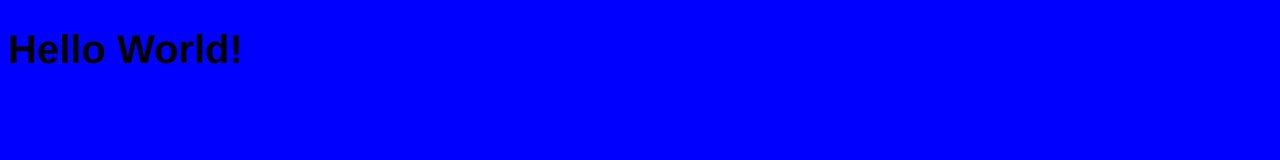
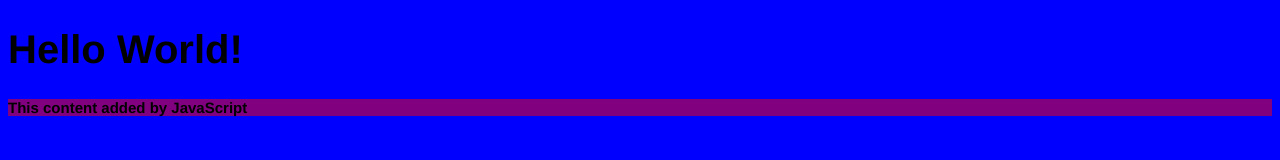
Before and after one commit to LindseyP6/First-Repository, a plain HTML site: page index.html in a window 1280 px wide. Drawn offline with Linux system fonts and the light colour scheme.

Commit message:
add script.js, connect to index.html

```diff
--- a/index.html
+++ b/index.html
@@ -5,6 +5,7 @@
     <title>My Website</title>
   </head>
   <body>
-      <h1>Hello World!</h1>
+    <h1>Hello World!</h1>
+    <script src="script.js"></script>
   </body>
 </html>
--- /dev/null
+++ b/script.js
@@ -0,0 +1,4 @@
+const h2 = document.createElement("h2");
+h2.textContent = "This content added by JavaScript";
+
+document.querySelector("body").appendChild(h2);
--- a/style.css
+++ b/style.css
@@ -3,3 +3,8 @@
     font-family: helvetica, arial, sans-serif;
     font-size: 20px;
   }
+
+  h2 {
+      font-size: 15px;
+      background: purple;
+  }
```
